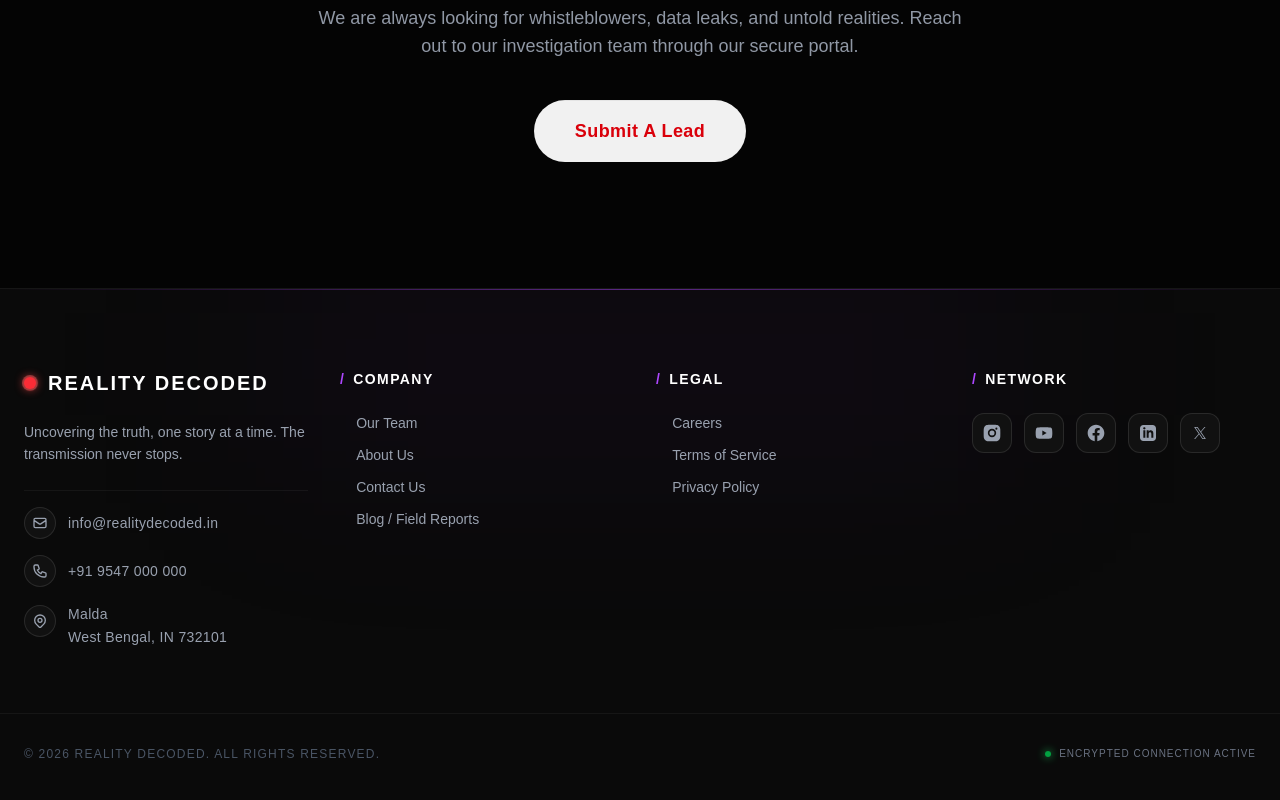
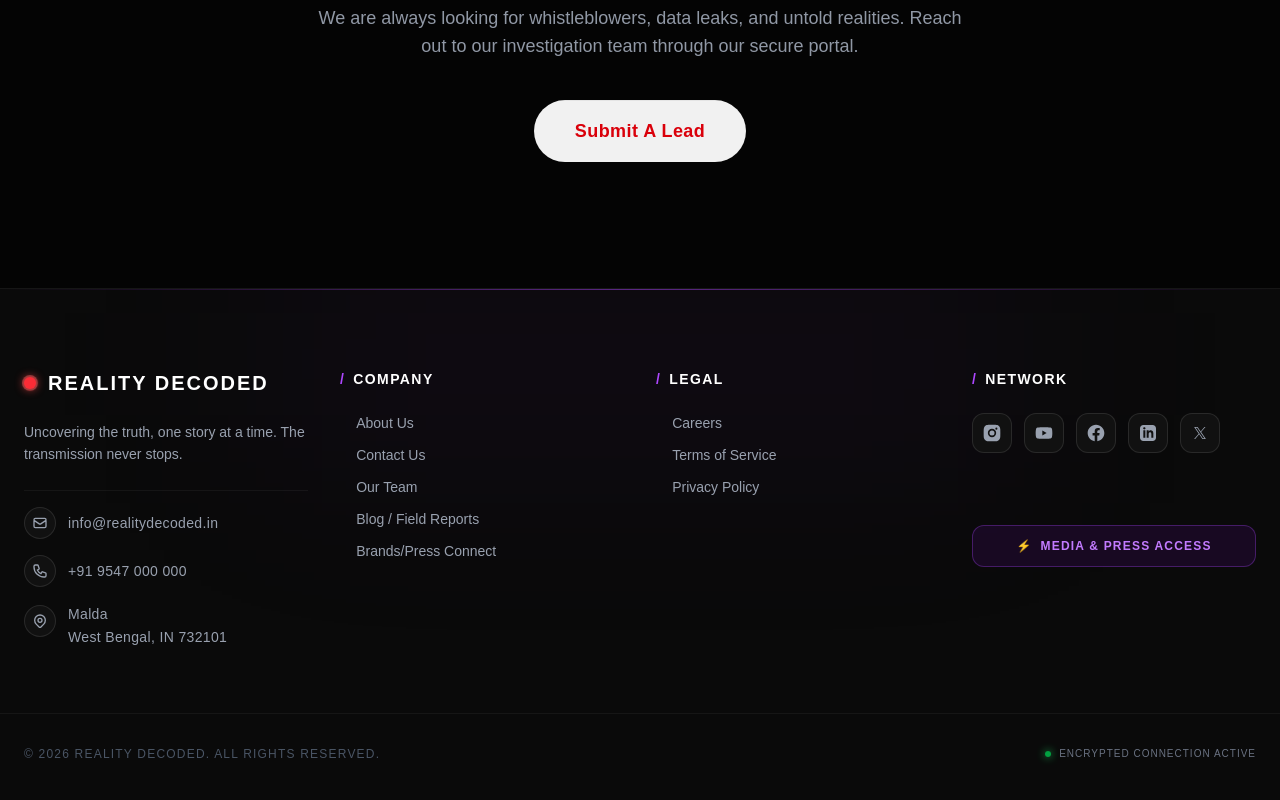
Before and after one commit to sarajittbiswas/reality-decoded, a Next.js app: page /about in a window 1280 px wide. Shown: the part 2169-2969 px from the top of the page. Built offline with nearby package versions, Linux system fonts and the light colour scheme.

Commit message:
added press connect cta and page

```diff
--- a/src/app/layout.tsx
+++ b/src/app/layout.tsx
@@ -98,10 +98,11 @@ export default function RootLayout({
               </h4>
               <ul className="space-y-3">
                 {[
-                  { name: 'Our Team', link: '/team' },
                   { name: 'About Us', link: '/about' },
                   { name: 'Contact Us', link: '/contact' },
-                  { name: 'Blog / Field Reports', link: '/blogs' }
+                  { name: 'Our Team', link: '/team' },
+                  { name: 'Blog / Field Reports', link: '/blogs' },
+                  { name: 'Brands/Press Connect', link: '/press' }
                 ].map((item) => (
                   <li key={item.name}>
                     <a href={item.link} className="text-gray-400 hover:text-white flex items-center gap-2 group transition-colors text-sm">
@@ -172,6 +173,24 @@ rel="noopener noreferrer" className="w-10 h-10 rounded-xl bg-[#111] border borde
                 </a>
 
               </div>
+              <br></br>
+{/* COLUMN 4: Social Network */}
+            <div>
+              <h4 className="text-white font-bold mb-6 uppercase tracking-widest text-sm flex items-center gap-2">
+
+              </h4>
+
+              <br></br>
+              {/* NEW: Glowing/Animated Press CTA Button */}
+              <a
+                href="/press"
+                className="flex items-center justify-center gap-2 w-full bg-purple-600/10 border border-purple-500/30 text-purple-400 rounded-xl py-3 px-4 text-xs font-bold uppercase tracking-widest transition-all duration-500 hover:text-white hover:border-purple-400 hover:shadow-[0_0_20px_rgba(168,85,247,0.5)] hover:scale-[1.02] active:scale-[0.98]"
+              >
+                <span className="text-xs">⚡</span> Media & Press Access
+              </a>
+            </div>
+
+
             </div>
 
           </div>
```
